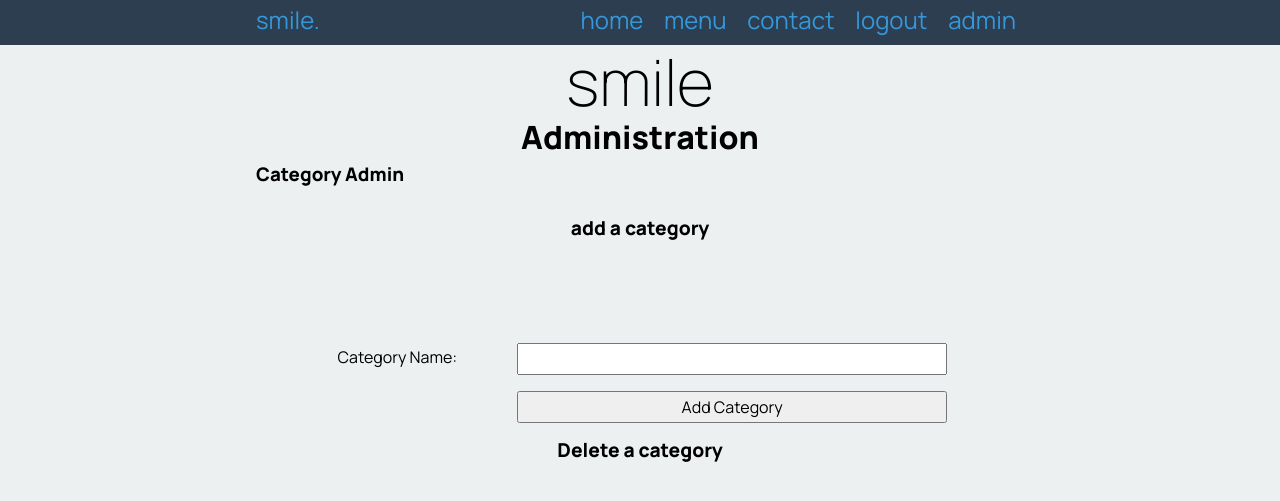
After one commit to talkingdimwit/13DTS-Cafe_website, a Flask app: page /admin in a window 1280 px wide. The commit adds this page. Shown: the top 501 px of the page. Run offline with Flask 2, Linux system fonts and the light colour scheme; a user stored in the database is signed in.

Commit message:
10 mins in video 8

```diff
--- a/app.py
+++ b/app.py
@@ -134,4 +134,26 @@ def logout():
     print(list(session.keys()))
     return redirect('/?message=see+you+next+time!')
 
+@app.route('/admin')
+def admin():
+    if not is_logged_in():
+        return redirect('/?message=need+to+be+logged+in')
+    return render_template("admin.html", logged_in=is_logged_in())
+
+@app.route('/add_category', methods=['POST'])
+def add_category():
+    if not is_logged_in():
+        return redirect('/?message=need+to+be+logged+in')
+    if request.method == "POST":
+        print(request.form)
+        cat_name = request.form.get('name').lower().strip()
+        print(cat_name)
+        con = create_connection(DATABASE)
+        query = "INSERT INTO category ('name') VALUES (?)"
+        cur = con.cursor()
+        cur.execute(query, (cat_name, ))
+        con.commit()
+        con.close()
+        return redirect("/admin")
+
 app.run(host='0.0.0.0', debug=True)
--- a/static/smile.css
+++ b/static/smile.css
@@ -116,9 +116,10 @@ a, a:visited {
 
 }
 
-.product-box h3 {
+.product-box h3, h4 {
     font-size: 1.2rem;
     text-align: center;
+    margin: 2rem 0 0.5rem 0;
 }
 
 .product-box p {
@@ -135,6 +136,8 @@ a, a:visited {
 .myform {
     width: 80%;
     margin: auto;
+    padding-bottom: 1rem;
+    margin-bottom: 20px;
     padding-top: 3rem;
 }
 
--- /dev/null
+++ b/templates/admin.html
@@ -0,0 +1,19 @@
+{% extends "base.html" %}
+
+{% block pageheading %}Administration{% endblock %}
+
+{% block main %}
+<h3>Category Admin</h3>
+<h4>add a category</h4>
+<form class="myform" method="post" action="/add_category">
+    <div class="form-group">
+        <div class="form-label"><label for="name">Category Name:</label></div>
+        <div class="form-element"><input type="text" name="name" id="name" required></div>
+    </div>
+    <div class="form-group">
+        <div class="form-label"></div>
+        <div class="form-element"><input type="submit" value="Add Category"></div>
+    </div>
+</form>
+<h4>Delete a category</h4>
+{% endblock %}
--- a/templates/base.html
+++ b/templates/base.html
@@ -20,6 +20,7 @@
             <a href="/contact">contact</a>
             {% if logged_in %}
             <a href="/logout">logout</a>
+            <a href="/admin">admin</a>
             {% else %}
             <a href="/login">login</a>
             {% endif %}
```
Also changed, not shown: smile.db.
